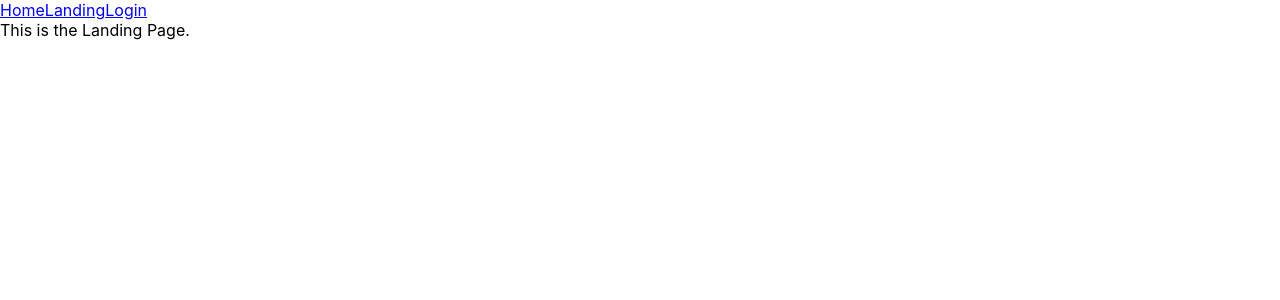
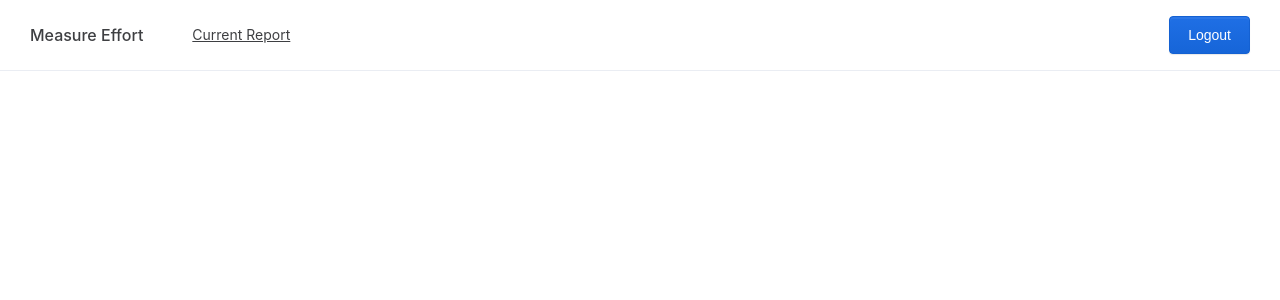
Before and after one commit to ericrobinsondev/effort, a React (Create React App) app in the folder client/: page /landing in a window 1280 px wide. Shown: the top 300 px of the page. Built offline with nearby package versions, Linux system fonts and the light colour scheme; sample sign-in values are in the browser's storage.

Commit message:
Setup app for demo at launch weekend

```diff
--- a/client/src/App.js
+++ b/client/src/App.js
@@ -13,15 +13,15 @@ class App extends Component {
     return (
       <div className='App'>
         <AuthProvider>
-          <Link to='/'>Home</Link>
+          {/* <Link to='/'>Home</Link>
           <Link to='/'>Landing</Link>
-          <Link to='/login'>Login</Link>
+          <Link to='/login'>Login</Link> */}
           <Router primary={false}>
             {/* <Home path='/' /> */}
-            <ProtectedRoute path='/' component={Layout} altComponent={Landing}>
+            <ProtectedRoute path='/' component={Layout}>
               <Report path='current' component={Report} />
             </ProtectedRoute>
-            <ProtectedRoute path='/landing' component={Landing} />
+            {/* <ProtectedRoute path='/landing' component={Landing} /> */}
             <Login path='/login' />
           </Router>
         </AuthProvider>
--- a/client/src/views/Layout/TopBar.jsx
+++ b/client/src/views/Layout/TopBar.jsx
@@ -18,15 +18,15 @@ export const TopBar = () => {
         <UikTopBarTitle>Measure Effort</UikTopBarTitle>
         <UikDivider margin vertical />
         <UikTopBarLinkContainer>
-          <UikTopBarLink Component={Link} to='/'>
+          {/* <UikTopBarLink Component={Link} to='/'>
             Home
-          </UikTopBarLink>
+          </UikTopBarLink> */}
           <UikTopBarLink Component={Link} to='/current'>
             Current Report
           </UikTopBarLink>
-          <UikTopBarLink Component={Link} to='/reports'>
+          {/* <UikTopBarLink Component={Link} to='/reports'>
             Reports
-          </UikTopBarLink>
+          </UikTopBarLink> */}
         </UikTopBarLinkContainer>
       </UikTopBarSection>
 
--- a/client/src/views/Login/Login.jsx
+++ b/client/src/views/Login/Login.jsx
@@ -2,6 +2,7 @@ import React, { Component } from 'react';
 import { AuthConsumer } from '../../utils/AuthContext';
 import { UikWidget, UikButton, UikWidgetHeader } from '../../@uik';
 import { LoginForm } from './LoginForm';
+import { navigate } from '@reach/router';
 
 export class Login extends Component {
   render() {
@@ -17,7 +18,8 @@ export class Login extends Component {
           >
             <UikWidgetHeader noDivider>Login</UikWidgetHeader>
             {isAuth ? (
-              <UikButton onClick={logout}>logout</UikButton>
+              // <UikButton onClick={logout}>logout</UikButton>
+              navigate(`/current`)
             ) : (
               <LoginForm onLogin={login} />
             )}
```
